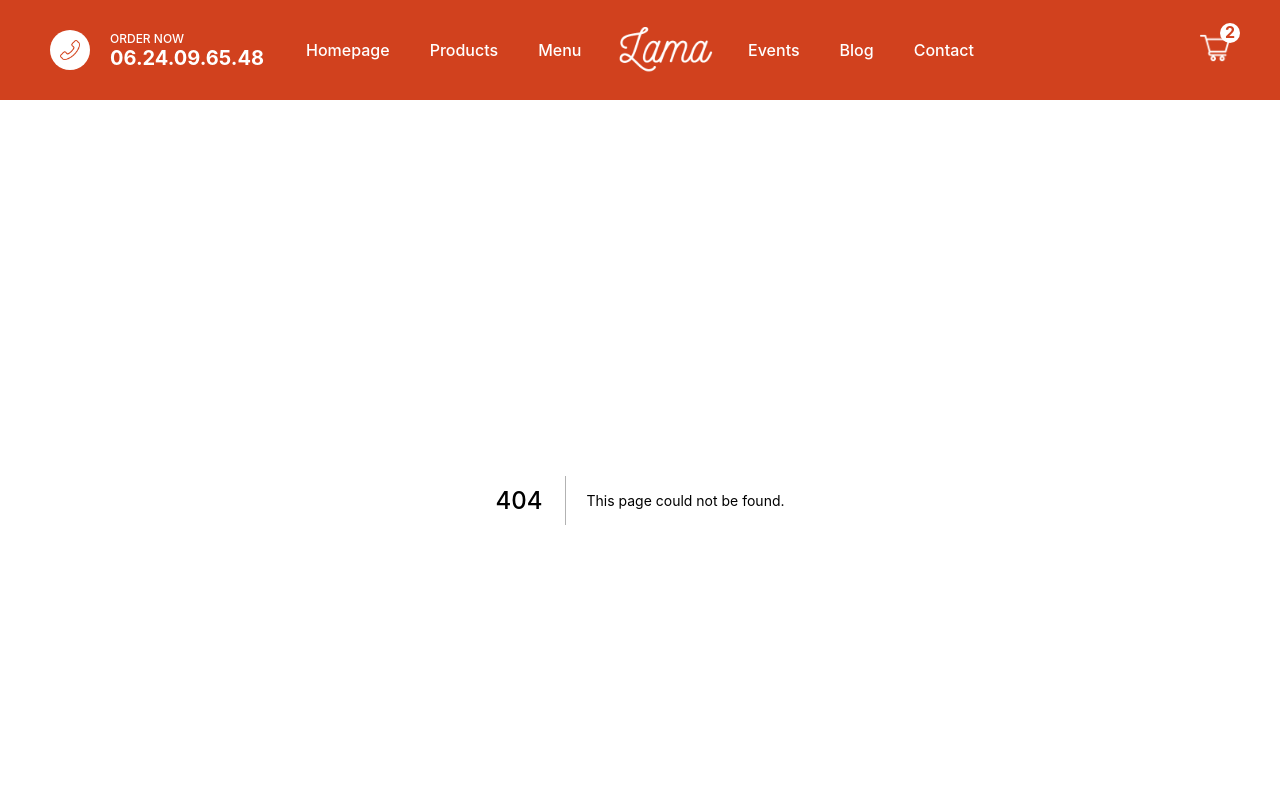
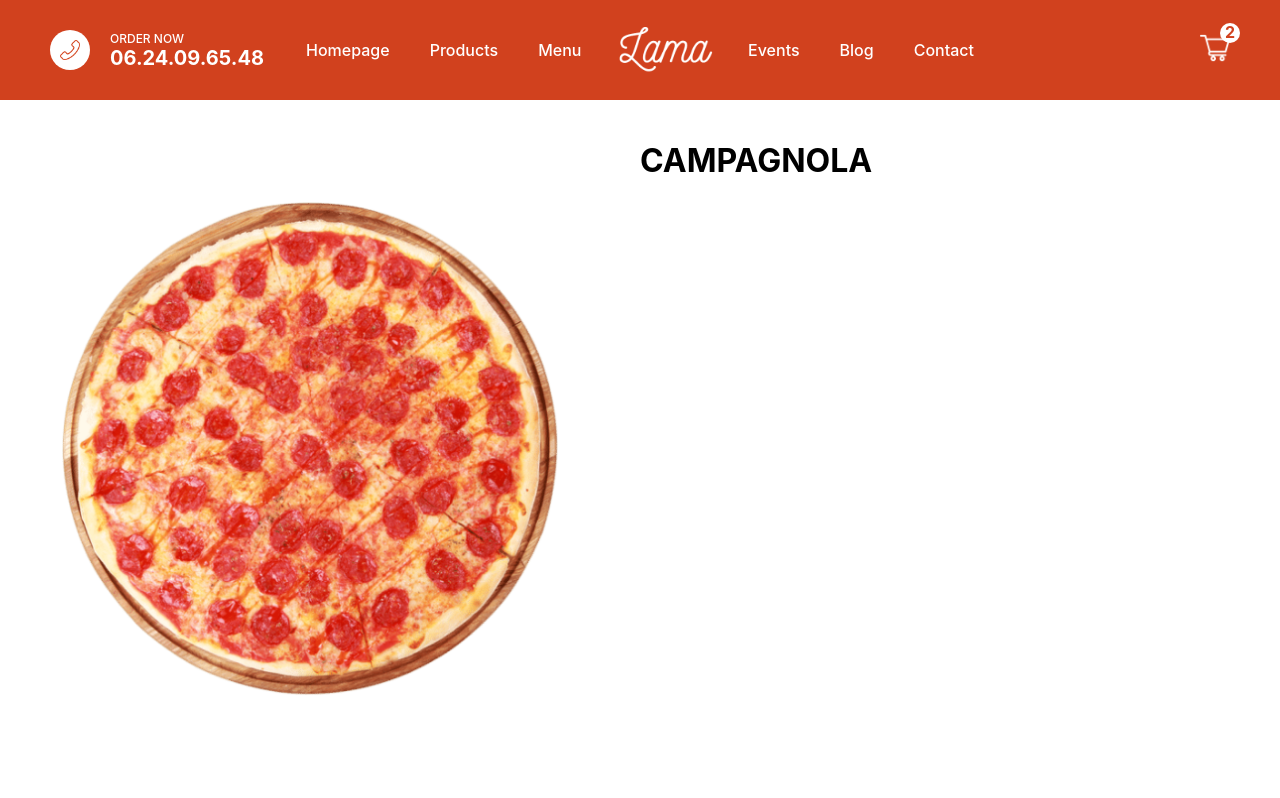
Before and after one commit to denisk13005/test-mern-next, a Next.js app: page /product/1 in a window 1280 px wide. Before the commit this address had no page. Shown: the top 798 px of the page. Built offline with nearby package versions, Linux system fonts and the light colour scheme.

Commit message:
début de page produit

```diff
--- /dev/null
+++ b/pages/product/[id].jsx
@@ -0,0 +1,27 @@
+import React from "react";
+import styles from "../../styles/Product.module.css";
+import Image from "next/image";
+
+const Product = () => {
+  const pizza = {
+    id: 1,
+    img: "/img/pizza.png",
+    name: "CAMPAGNOLA",
+    price: [19.9, 23.9, 27.9],
+    desc: "Lorem ipsum dolor sit amet consectetur adipisicing elit. Nostrum, libero.",
+  };
+  return (
+    <div className={styles.container}>
+      <div className={styles.left}>
+        <div className={styles.imgContainer}>
+          <Image src={pizza.img} layout="fill" alt="" objectFit="contain" />
+        </div>
+      </div>
+      <div className={styles.right}>
+        <h1 className={styles.title}>{pizza.name}</h1>
+      </div>
+    </div>
+  );
+};
+
+export default Product;
--- /dev/null
+++ b/styles/Product.module.css
@@ -0,0 +1,21 @@
+.container {
+  height: calc(100vh - 100px);
+  display: flex;
+}
+.left {
+  flex: 1;
+  height: 100%;
+  display: flex;
+  align-items: center;
+  justify-content: center;
+}
+.right {
+  flex: 1;
+  padding: 20px;
+}
+
+.imgContainer {
+  width: 80%;
+  height: 80%;
+  position: relative;
+}
```
